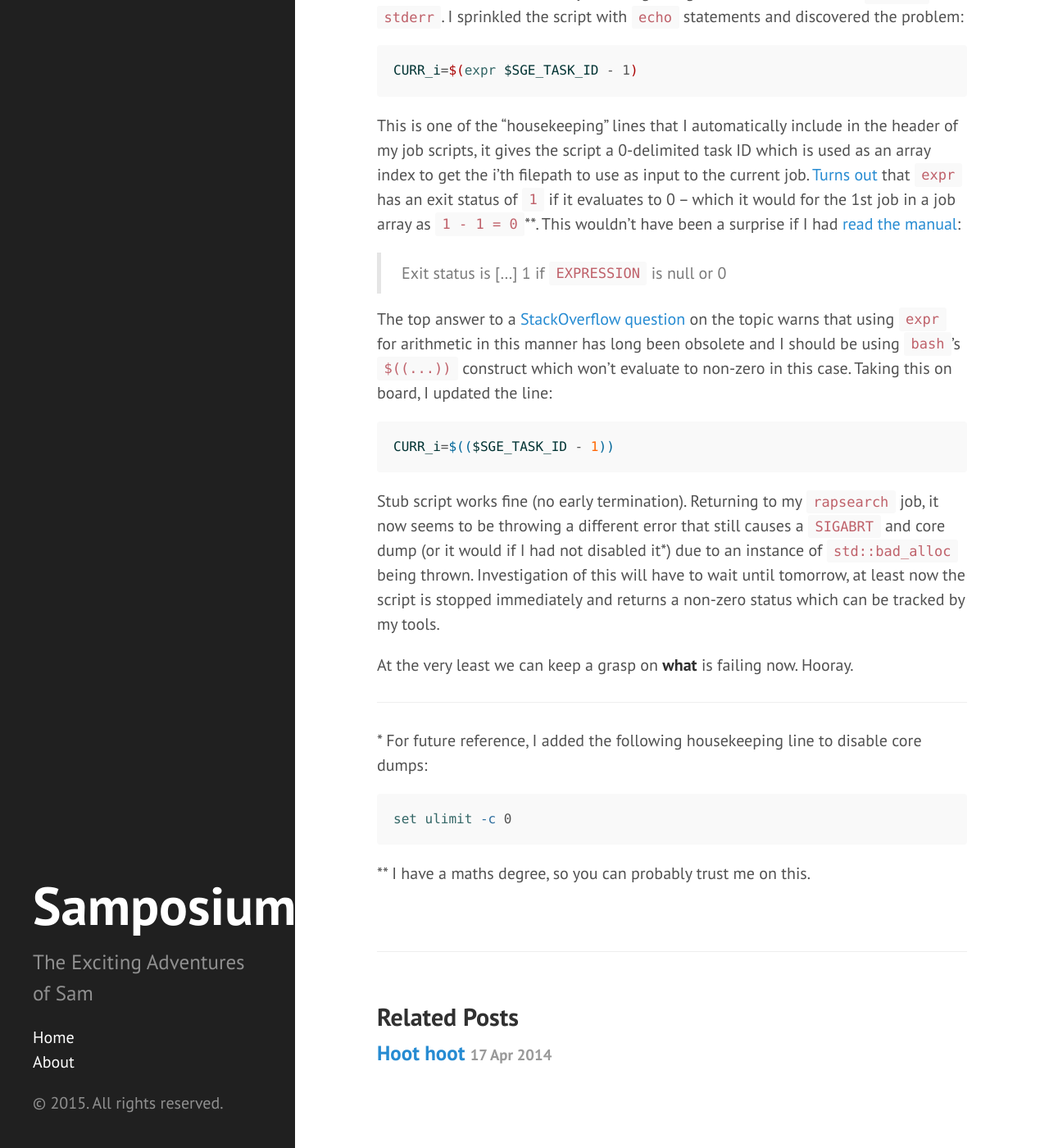
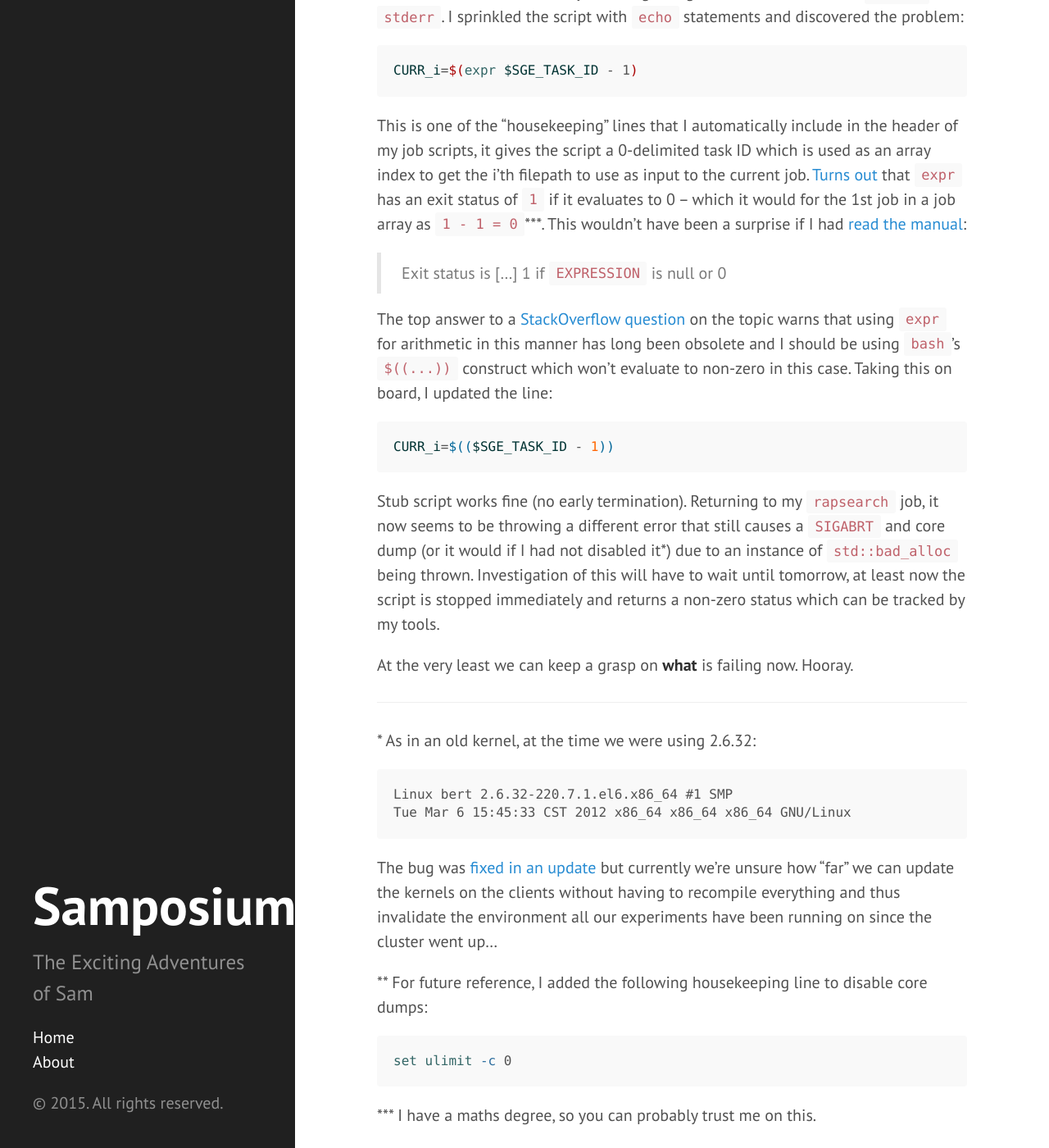
Before and after one commit to SamStudio8/samstudio8.github.io.off, a Jekyll site: the page built from _posts/2014-04-07-exits.md, in a window 1280 px wide and 1400 px high, scrolled down 1634 px. Shown: the whole window at 82% size. Built offline with Jekyll 4.4.1, drawn with Linux system fonts in a browser that asks for light colours; Markdown is read by kramdown in place of the engine named in the settings; some of the changed text lies outside the part shown.

Commit message:
More bug info

````diff
--- a/_posts/2014-04-07-exits.md
+++ b/_posts/2014-04-07-exits.md
@@ -3,7 +3,7 @@ layout: post
 title: Exit codes, core dumps, `set -e` and `expr`
 ---
 
-The kernels on our cluster clients have recently been updated after I inadvertently stumbled across an [old kernel bug](http://wiki.linux-nfs.org/wiki/index.php/NFS:_directory_XXX_contains_a_readdir_loop_seems_to_be_triggered_by_well-behaving_server) that caused erratic behaviour when NFS tries to open a directory containing many files that are being written to simultaneously (more on which is another post in itself really, as usual).
+The kernels on our cluster clients have recently been updated after I inadvertently stumbled across an [old kernel* bug](http://wiki.linux-nfs.org/wiki/index.php/NFS:_directory_XXX_contains_a_readdir_loop_seems_to_be_triggered_by_well-behaving_server) that caused erratic behaviour when NFS tries to open a directory containing many files that are being written to simultaneously (more on which is another post in itself really, as usual).
 
 The update seems to have caused my `rapsearch` (a `BLAST` alternative I'm trying out) job scripts to exhibit strange behaviour this morning; terminating with `SIGABRT`, dumping the core and outputting the following to `stderr`:
 
@@ -16,7 +16,7 @@ terminate called after throwing an instance of 'boost::archive::archive_exceptio
 
 Our sysadmin suspects that SGE (Sun Grid Engine -- the job scheduler) caches its own copy of associated libraries and binaries to support checkpoints, which may have resulted in a version mismatch for the `boost` library on the cluster clients following their kernel update.
 
-Killing the jobs that had been submitted prior to the updates and resubmitting them seemed to fix this issue, before I noticed that my output directory contained hundreds of 5.9GB core dumps that had filled the remaining 2TB of our cluster's scratch disk causing I/O errors all round. Oops. Sorry everyone. Deleted, killed, resubmitted*.
+Killing the jobs that had been submitted prior to the updates and resubmitting them seemed to fix this issue, before I noticed that my output directory contained hundreds of 5.9GB core dumps that had filled the remaining 2TB of our cluster's scratch disk causing I/O errors all round. Oops. Sorry everyone. Deleted, killed, resubmitted**.
 
 Regardless, I was confused to see that SGE reported all the terminated jobs as completing successfully. This is somewhat annoying as I filter tasks (of which there can be thousands) by their exit status, using `awk` and such to extract the task IDs for jobs which have failed for resubmission.
 
@@ -35,7 +35,7 @@ Testing this out, I submitted a stub job, only to find it terminates with a non-
 CURR_i=$(expr $SGE_TASK_ID - 1)
 ```
 
-This is one of the "housekeeping" lines that I automatically include in the header of my job scripts, it gives the script a 0-delimited task ID which is used as an array index to get the i'th filepath to use as input to the current job. [Turns out](http://unix.stackexchange.com/questions/63166/bash-e-exits-when-let-or-expr-evaluates-to-0) that `expr` has an exit status of `1` if it evaluates to 0 -- which it would for the 1st job in a job array as `1 - 1 = 0`**. This wouldn't have been a surprise if I had [read the manual](http://unixhelp.ed.ac.uk/CGI/man-cgi?expr):
+This is one of the "housekeeping" lines that I automatically include in the header of my job scripts, it gives the script a 0-delimited task ID which is used as an array index to get the i'th filepath to use as input to the current job. [Turns out](http://unix.stackexchange.com/questions/63166/bash-e-exits-when-let-or-expr-evaluates-to-0) that `expr` has an exit status of `1` if it evaluates to 0 -- which it would for the 1st job in a job array as `1 - 1 = 0`***. This wouldn't have been a surprise if I had [read the manual](http://unixhelp.ed.ac.uk/CGI/man-cgi?expr):
 
 > Exit status is [...] 1	if `EXPRESSION` is null or 0
 
@@ -51,10 +51,19 @@ At the very least we can keep a grasp on **what** is failing now. Hooray.
 
 * * *
 
-\* For future reference, I added the following housekeeping line to disable core dumps:
+\* As in an old kernel, at the time we were using 2.6.32:
+
+```
+Linux bert 2.6.32-220.7.1.el6.x86_64 #1 SMP
+Tue Mar 6 15:45:33 CST 2012 x86_64 x86_64 x86_64 GNU/Linux
+```
+
+The bug was [fixed in an update](http://git.kernel.org/cgit/linux/kernel/git/torvalds/linux.git/commit/?id=0c0308066ca53fdf1423895f3a42838b67b3a5a8) but currently we're unsure how "far" we can update the kernels on the clients without having to recompile everything and thus invalidate the environment all our experiments have been running on since the cluster went up...
+
+\*\* For future reference, I added the following housekeeping line to disable core dumps:
 
 ```bash
 set ulimit -c 0
 ```
 
-\*\* I have a maths degree, so you can probably trust me on this.
+\*\*\* I have a maths degree, so you can probably trust me on this.
````
